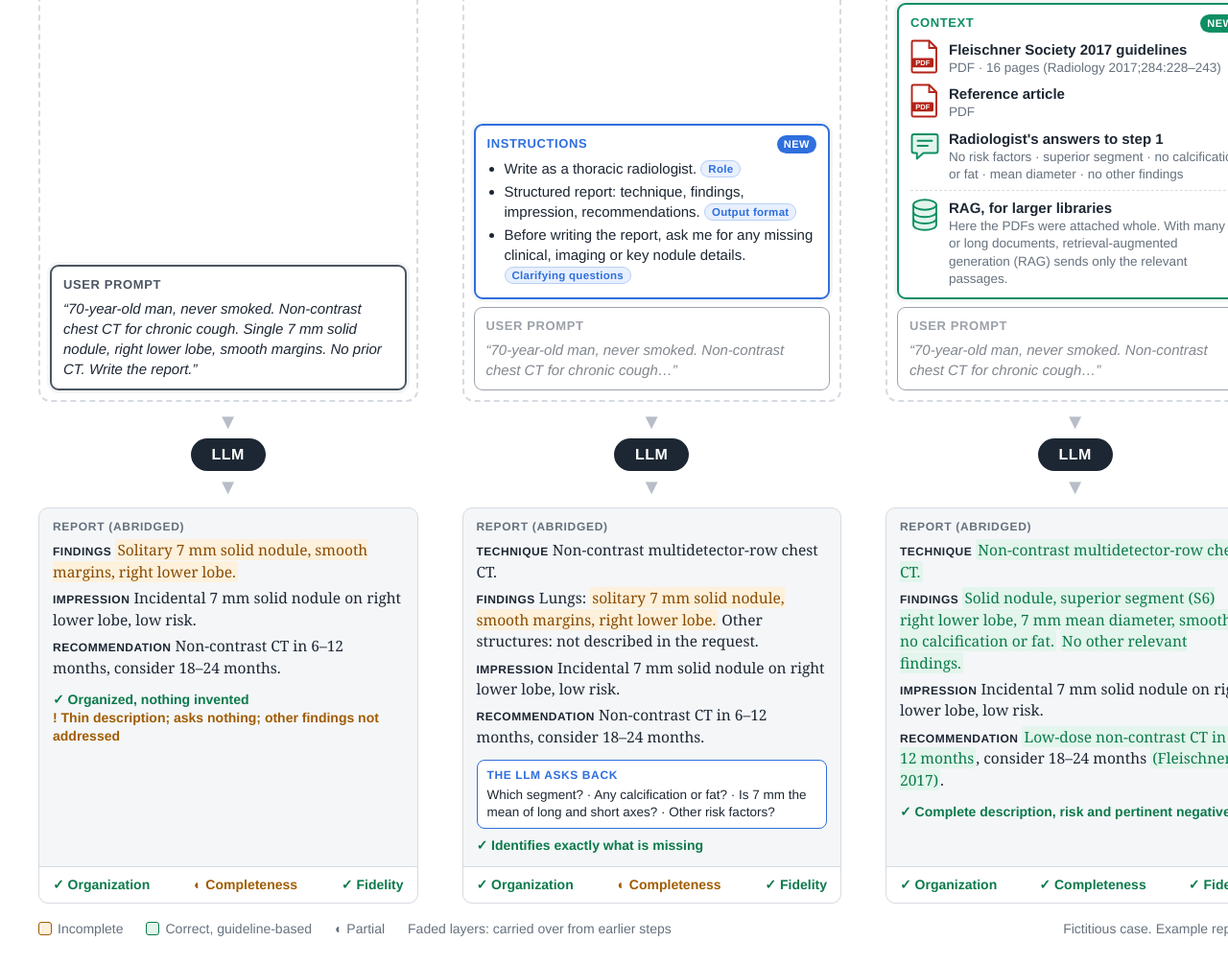
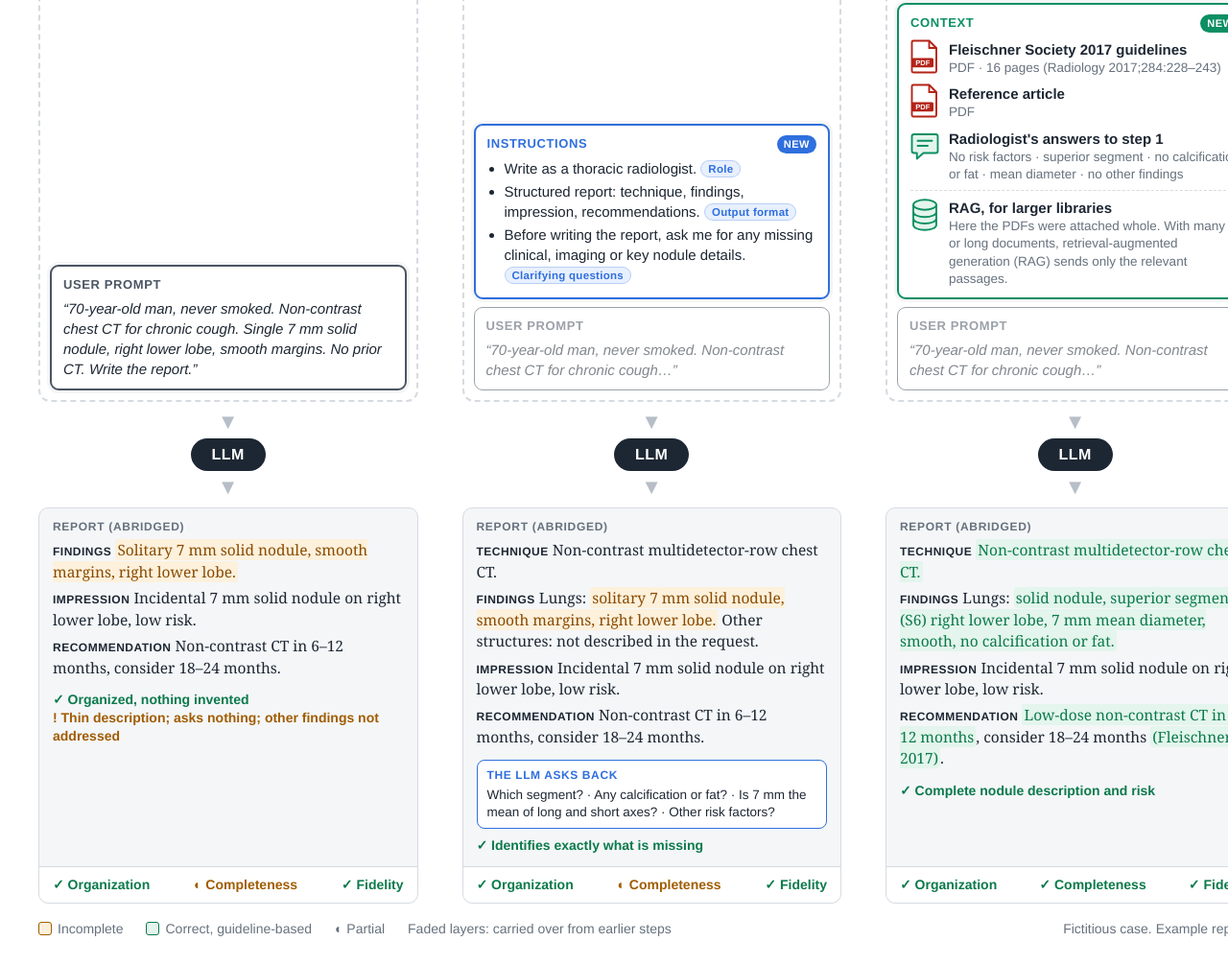
Before and after one commit to juanto121/car-exhibit, a plain HTML site: page figure/pipeline.html in a window 1280 px wide. Shown: the part 377-1383 px from the top of the page at 96% size. Drawn offline with Linux system fonts and the light colour scheme.

Commit message:
Figure: Step 2 findings describe the lungs only
Co-Authored-By: Claude Opus 5.5 <noreply@anthropic.com>

```diff
--- a/figure/pipeline.html
+++ b/figure/pipeline.html
@@ -286,11 +286,11 @@
         <div class="lbl">Report (abridged)</div>
         <div class="report">
           <p><span class="sec">TECHNIQUE</span> <span class="ok">Non-contrast multidetector-row chest CT.</span></p>
-          <p><span class="sec">FINDINGS</span> <span class="ok">Solid nodule, superior segment (S6) right lower lobe, 7 mm mean diameter, smooth, no calcification or fat.</span> <span class="ok">No other relevant findings.</span></p>
+          <p><span class="sec">FINDINGS</span> Lungs: <span class="ok">solid nodule, superior segment (S6) right lower lobe, 7 mm mean diameter, smooth, no calcification or fat.</span></p>
           <p><span class="sec">IMPRESSION</span> Incidental 7 mm solid nodule on right lower lobe, low risk.</p>
           <p><span class="sec">RECOMMENDATION</span> <span class="ok">Low-dose non-contrast CT in 6–12 months</span>, consider 18–24 months <span class="ok">(Fleischner 2017)</span>.</p>
         </div>
-        <div class="verdict"><span class="v">✓ Complete description, risk and pertinent negatives</span></div>
+        <div class="verdict"><span class="v">✓ Complete nodule description and risk</span></div>
         <div class="checks"><span class="y">✓ Organization</span><span class="y">✓ Completeness</span><span class="y">✓ Fidelity</span></div>
       </div>
     </section>
```
Also changed, not shown: figure/pipeline.png.
